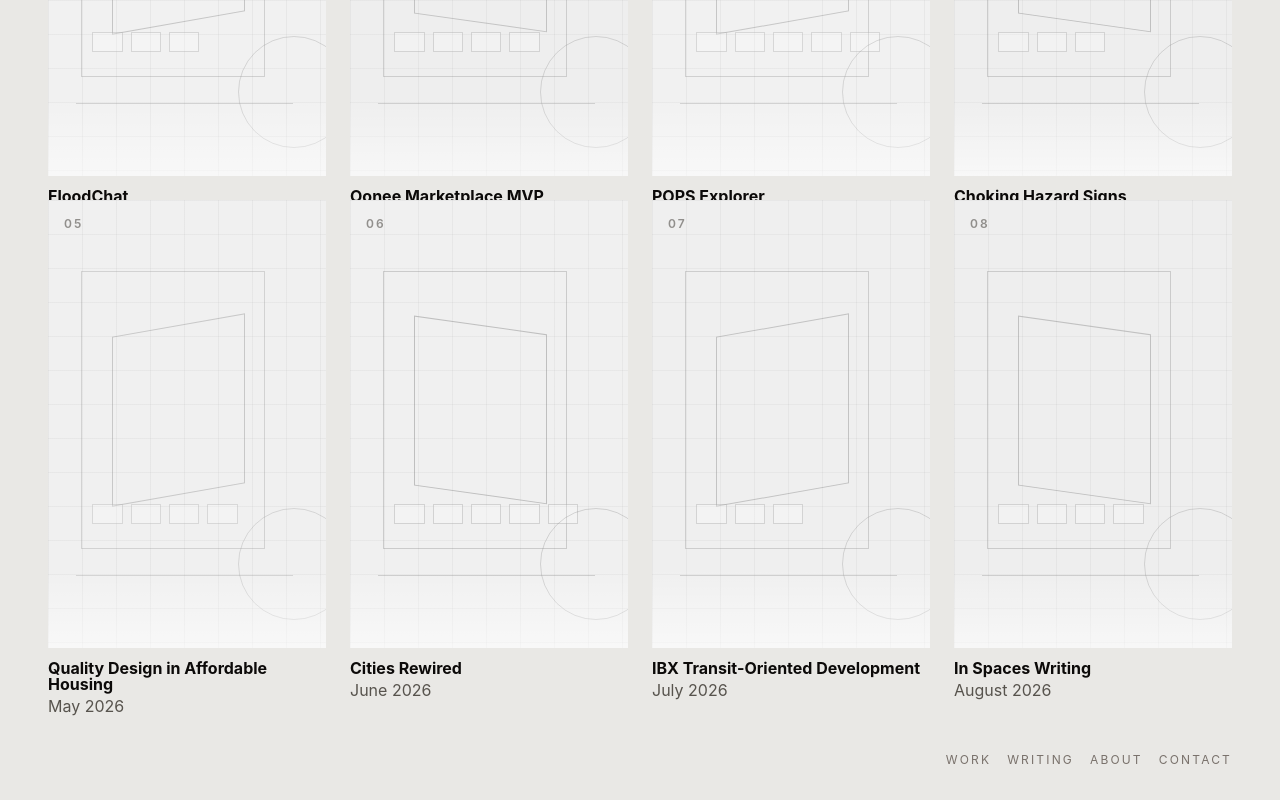
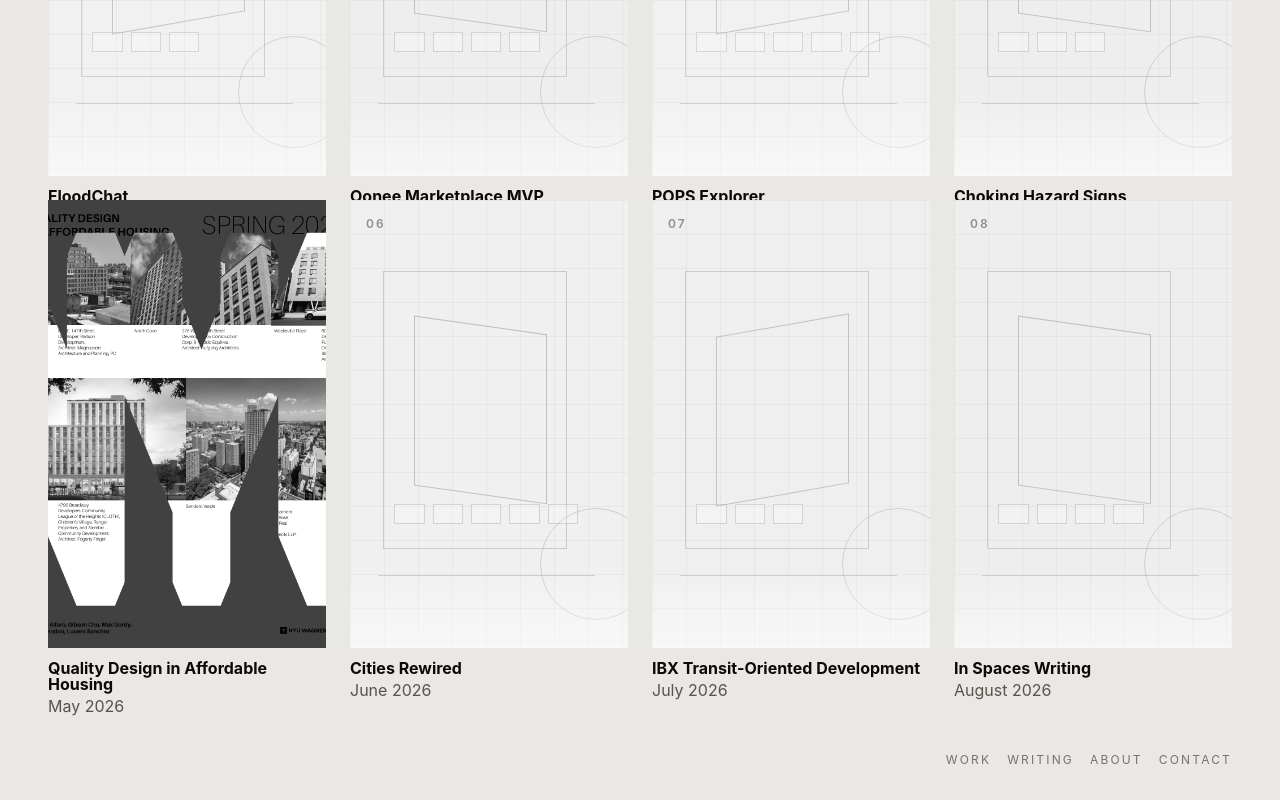
Before and after one commit to gibsonchu/portfolio-2026, a Next.js app: page /work in a window 1280 px wide. Shown: the part 924-1724 px from the top of the page. Built offline with nearby package versions, Linux system fonts and the light colour scheme.

Commit message:
Support project image thumbnails

```diff
--- a/components/ProjectThumbnail.tsx
+++ b/components/ProjectThumbnail.tsx
@@ -7,6 +7,14 @@ type ProjectThumbnailProps = {
 
 export function ProjectThumbnail({ project, index }: ProjectThumbnailProps) {
   const blockCount = 3 + (index % 3);
+
+  if (project.image) {
+    return (
+      <div className="relative h-full min-h-64 overflow-hidden bg-white" aria-hidden="true">
+        <img src={project.image} alt="" className="h-full w-full object-cover" />
+      </div>
+    );
+  }
 
   return (
     <div
```
